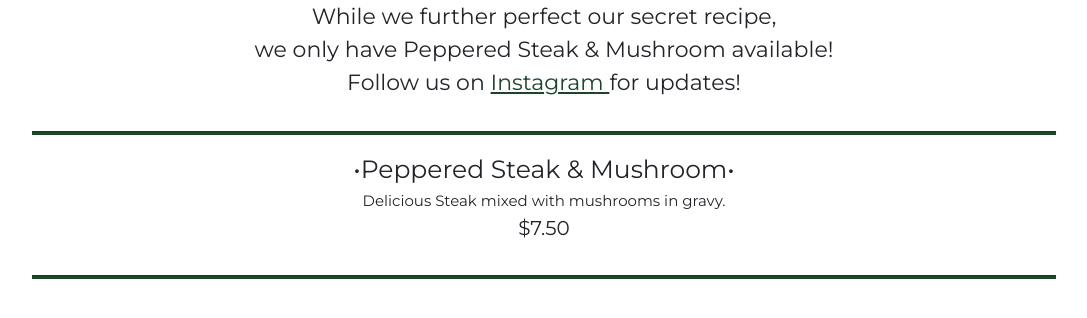
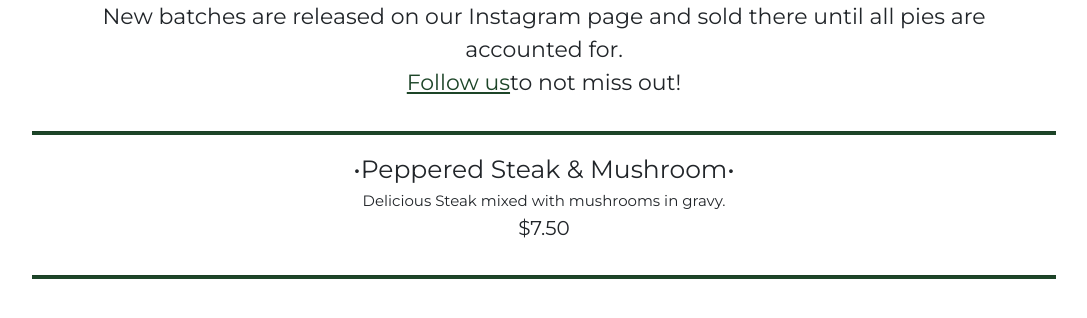
Before and after one commit to cnridley/canmore-pie-and-sell, a Django app: page /menu/ in a window 1280 px wide. Shown: the part 246-564 px from the top of the page, without its empty margins (96-1183 px from the left). Run offline with Django 3.2, Linux system fonts and the light colour scheme; data comes from the database, SQL or seed files in the repository; some libraries are stand-ins or nearby versions.

Commit message:
updated menu paragraph

```diff
--- a/menu/templates/menu.html
+++ b/menu/templates/menu.html
@@ -5,9 +5,8 @@
 {% block content %}
 <div class="row container-fluid InstaRow">
     <p>
-    While we further perfect our secret recipe, <br>
-    we only have Peppered Steak & Mushroom available!<br>
-    <span>Follow us on <a href="https://www.instagram.com/canmorepieandsell/" target="_blank">Instagram </a>for updates!</span>
+    New batches are released on our Instagram page and sold there until all pies are accounted for. <br>
+    <span><a href="https://www.instagram.com/canmorepieandsell/" target="_blank">Follow us</a>to not miss out!</span>
     </p>
 </div>
 <hr>
```
